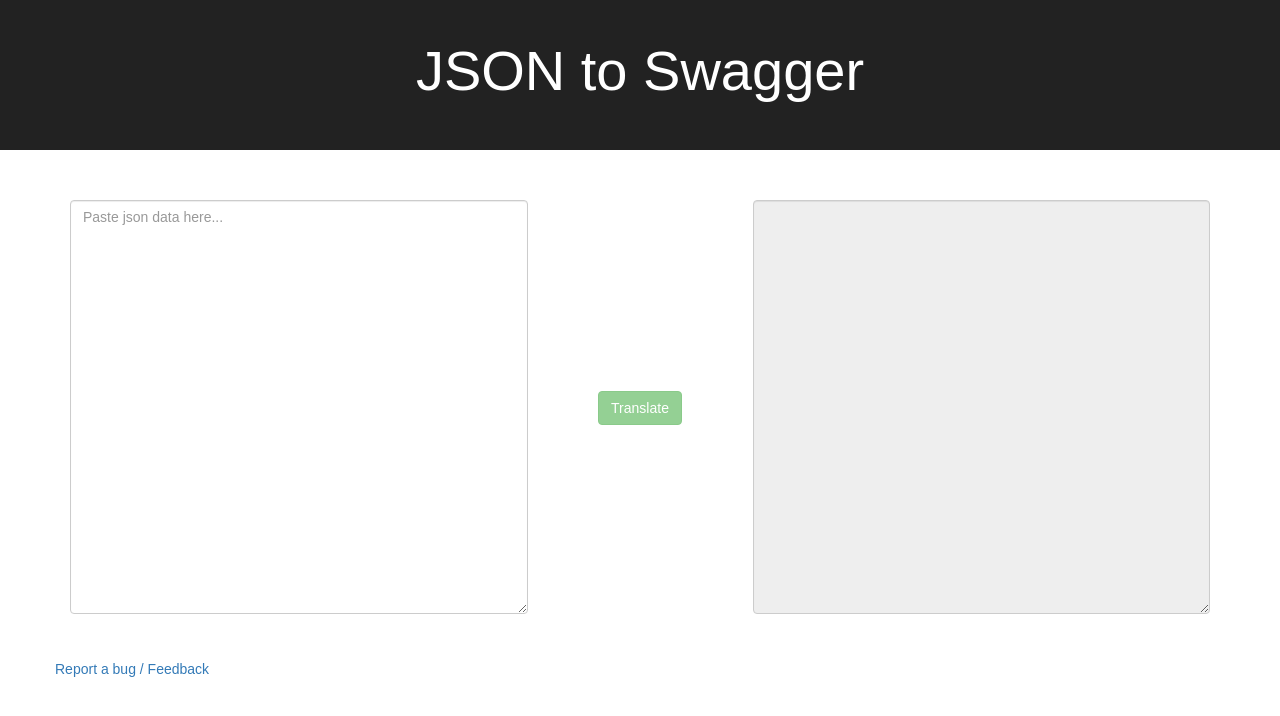
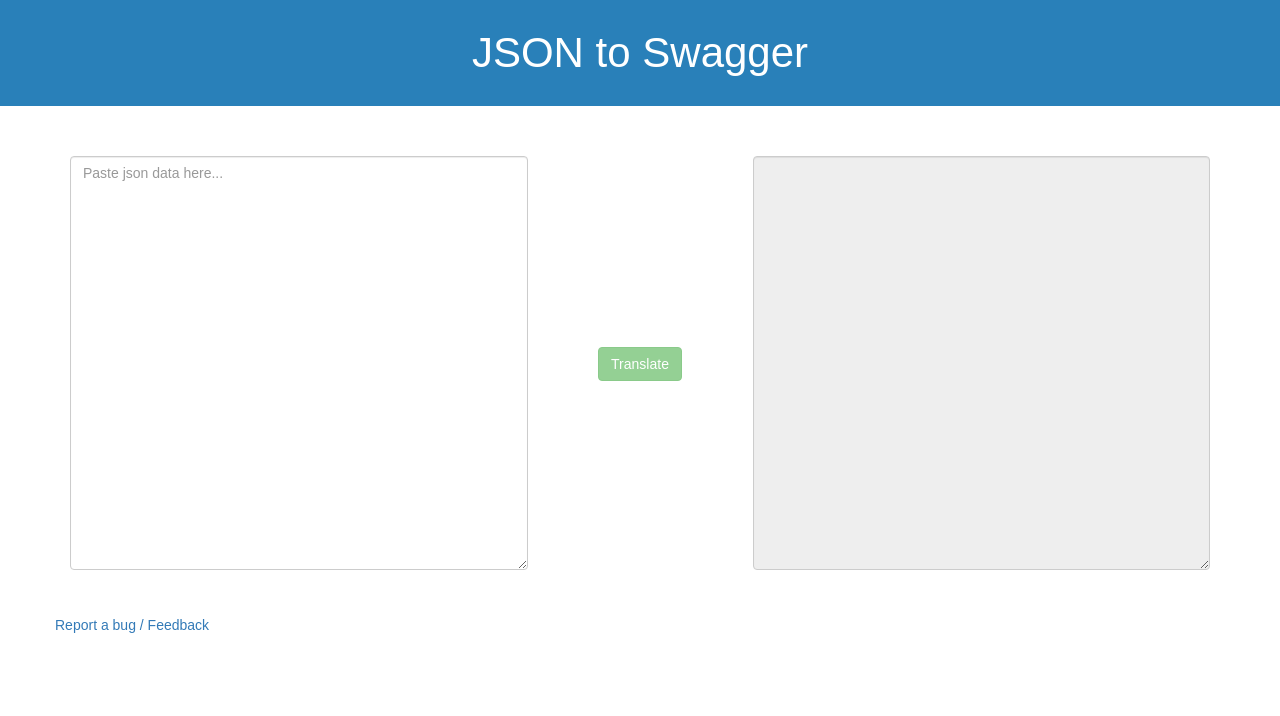
Before and after one commit to JustinFeng/json2swagger-web, a React (Create React App) app: page / in a window 1280 px wide. Shown: the top 716 px of the page. Built offline with nearby package versions, Linux system fonts and the light colour scheme.

Commit message:
Updated design

```diff
--- a/src/components/Header/Header.css
+++ b/src/components/Header/Header.css
@@ -1,10 +1,10 @@
 .App-header {
-  background-color: #222;
-  height: 150px;
+  background-color: #2980b9;
   padding: 20px;
   color: white;
 }
 
 .App-title {
-  font-size: 4em;
+  margin: 10px auto;
+  font-size: 3em;
 }
```
